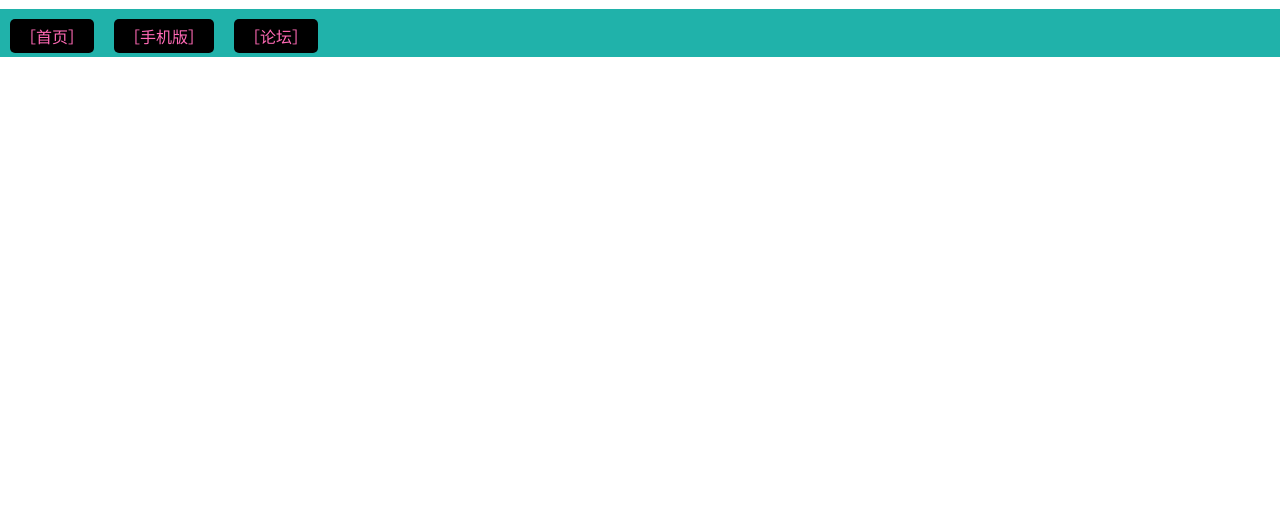
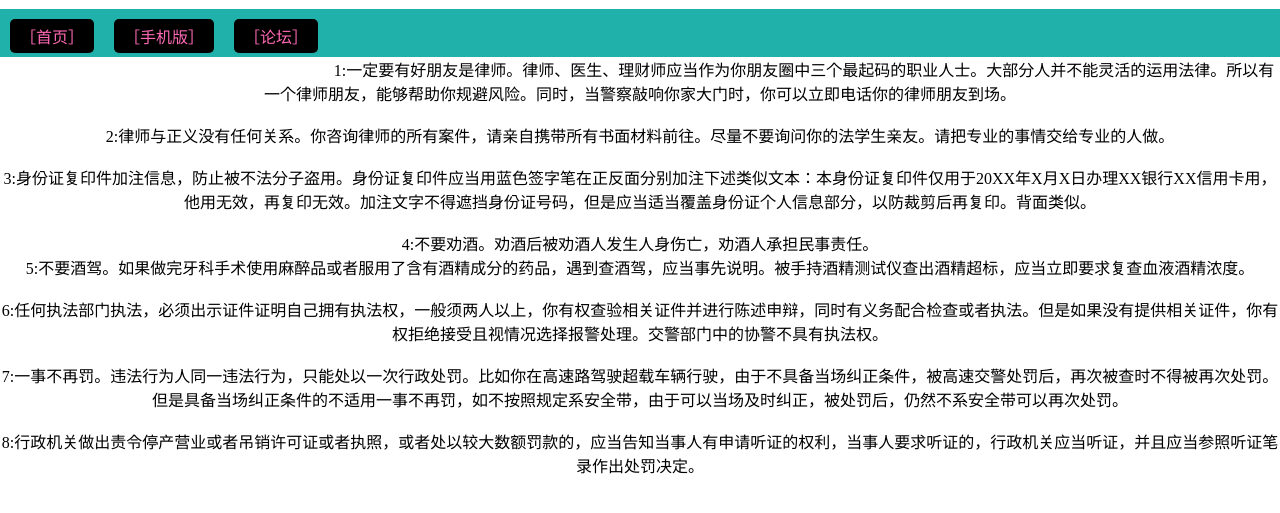
Before and after one commit to wllwillwell/homework, a plain HTML site: page header-text6.1.html in a window 1280 px wide. Shown: the part 71-584 px from the top of the page. Drawn offline with Linux system fonts and the light colour scheme.

Commit message:
add content

```diff
--- a/header-text6.1.html
+++ b/header-text6.1.html
@@ -53,5 +53,13 @@
 				</ul>
 			</nav>
 		</header>
+		<p>1:一定要有好朋友是律师。律师、医生、理财师应当作为你朋友圈中三个最起码的职业人士。大部分人并不能灵活的运用法律。所以有一个律师朋友，能够帮助你规避风险。同时，当警察敲响你家大门时，你可以立即电话你的律师朋友到场。</p><br/>
+		<p>2:律师与正义没有任何关系。你咨询律师的所有案件，请亲自携带所有书面材料前往。尽量不要询问你的法学生亲友。请把专业的事情交给专业的人做。</p><br/>
+		<p>3:身份证复印件加注信息，防止被不法分子盗用。身份证复印件应当用蓝色签字笔在正反面分别加注下述类似文本：本身份证复印件仅用于20XX年X月X日办理XX银行XX信用卡用，他用无效，再复印无效。加注文字不得遮挡身份证号码，但是应当适当覆盖身份证个人信息部分，以防裁剪后再复印。背面类似。</p><br/>
+		<p>4:不要劝酒。劝酒后被劝酒人发生人身伤亡，劝酒人承担民事责任。</p>
+		<p>5:不要酒驾。如果做完牙科手术使用麻醉品或者服用了含有酒精成分的药品，遇到查酒驾，应当事先说明。被手持酒精测试仪查出酒精超标，应当立即要求复查血液酒精浓度。</p><br/>
+		<p>6:任何执法部门执法，必须出示证件证明自己拥有执法权，一般须两人以上，你有权查验相关证件并进行陈述申辩，同时有义务配合检查或者执法。但是如果没有提供相关证件，你有权拒绝接受且视情况选择报警处理。交警部门中的协警不具有执法权。</p><br/>
+		<p>7:一事不再罚。违法行为人同一违法行为，只能处以一次行政处罚。比如你在高速路驾驶超载车辆行驶，由于不具备当场纠正条件，被高速交警处罚后，再次被查时不得被再次处罚。但是具备当场纠正条件的不适用一事不再罚，如不按照规定系安全带，由于可以当场及时纠正，被处罚后，仍然不系安全带可以再次处罚。</p><br/>
+		<p>8:行政机关做出责令停产营业或者吊销许可证或者执照，或者处以较大数额罚款的，应当告知当事人有申请听证的权利，当事人要求听证的，行政机关应当听证，并且应当参照听证笔录作出处罚决定。</p><br/>
 	</body>
 </html>
```
